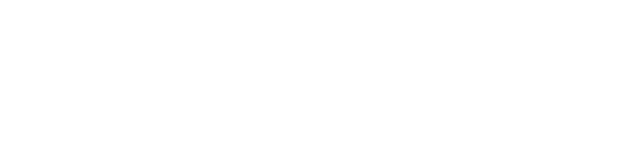
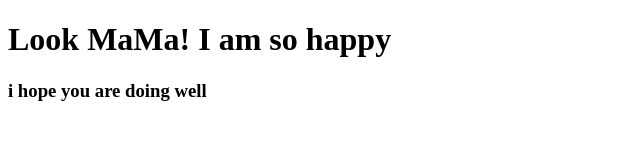
Before and after one commit to Endofeverythings/My-First-Website, a plain HTML site: page index.html in a window 1280 px wide. Shown: the whole page, without its empty margins (0-640 px from the left). Drawn offline with Linux system fonts and the light colour scheme.

Commit message:
i hve lerned everyhting

```diff
--- a/index.html
+++ b/index.html
@@ -6,6 +6,7 @@
     <title>My website</title>
 </head>
 <body>
-
+        <h1>Look MaMa! I am so happy </h1>
+        <h3>i hope you are doing well </h3>
 </body>
 </html>
```
